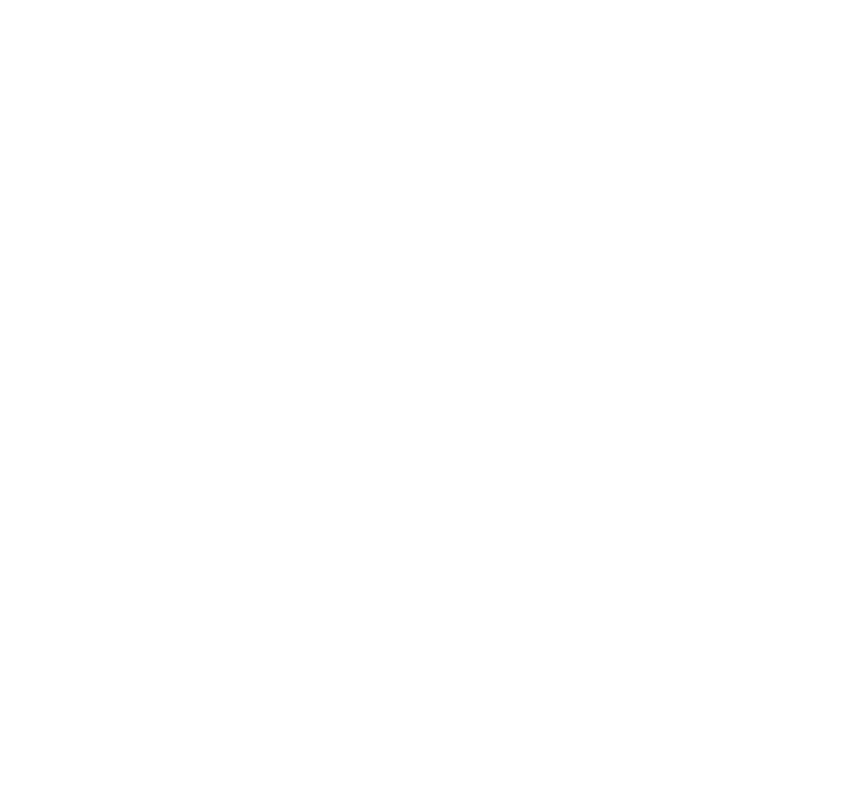
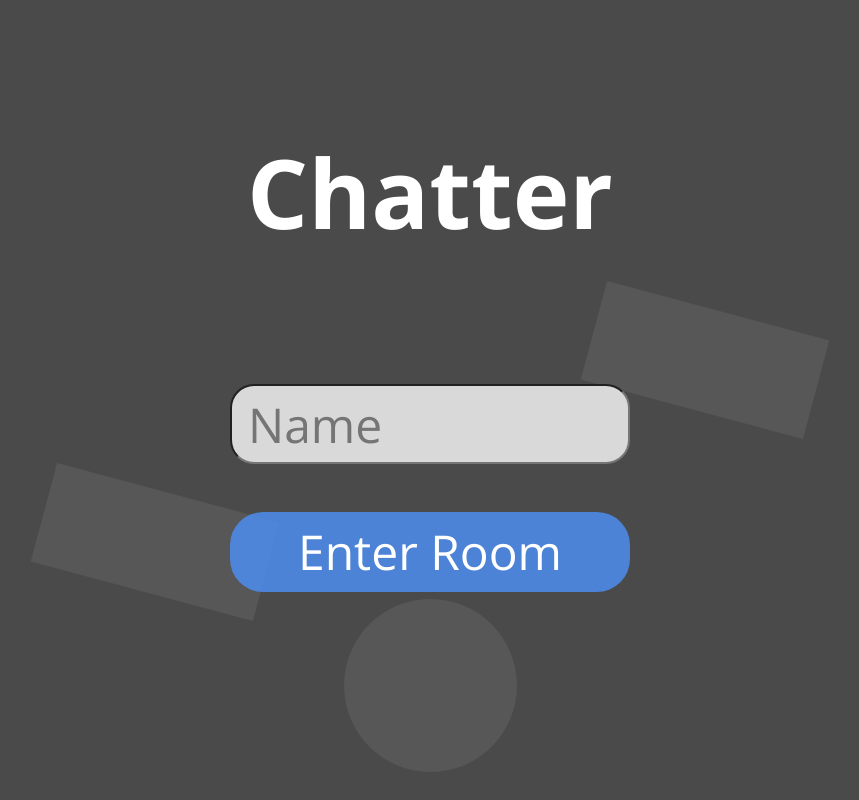
Before and after one commit to ChadWKirk/Chatter, a React (Vite) app in the folder client/: page / in a window 1280 px wide. Shown: the whole page, without its empty margins (210-1069 px from the left). Built offline with nearby package versions, Linux system fonts and the light colour scheme.

Commit message:
Styled enter page for desktop

```diff
--- a/client/src/App.css
+++ b/client/src/App.css
@@ -14,3 +14,135 @@
   --ColorPickerGreen: #00ff55;
   --Font: "Open Sans", sans-serif;
 }
+
+* {
+  margin: 0;
+  padding: 0;
+  box-sizing: border-box;
+  font-family: var(--Font);
+}
+
+a {
+  text-decoration: none;
+}
+
+input:focus {
+  outline: none;
+}
+
+#enterContainer {
+  background-color: var(--BGColor1);
+  height: 100vh;
+  display: flex;
+  flex-direction: column;
+  align-items: center;
+}
+
+rect {
+  width: 230px;
+  height: 102px;
+  background-color: var(--Grey1);
+  position: absolute;
+  z-index: 1;
+}
+
+#rect1 {
+  left: 250px;
+  transform: rotate(15deg);
+  animation: shapeMoveUpnDown 25s infinite ease-in-out;
+}
+
+#rect2 {
+  right: 250px;
+  transform: rotate(15deg);
+  animation: shapeMoveUpnDownReverse 25s infinite ease-in-out;
+}
+
+@keyframes shapeMoveUpnDown {
+  0% {
+    top: 200px;
+  }
+  50% {
+    top: 600px;
+  }
+  100% {
+    top: 200px;
+  }
+}
+
+@keyframes shapeMoveUpnDownReverse {
+  0% {
+    top: 600px;
+  }
+  50% {
+    top: 200px;
+  }
+  100% {
+    top: 600px;
+  }
+}
+
+circle {
+  width: 173px;
+  height: 173px;
+  border-radius: 50%;
+  background-color: var(--Grey1);
+  position: absolute;
+  z-index: 1;
+  animation: circleMoveUpnDown 15s infinite ease-in;
+}
+
+@keyframes circleMoveUpnDown {
+  0% {
+    top: 400px;
+  }
+  50% {
+    top: 600px;
+  }
+  100% {
+    top: 400px;
+  }
+}
+
+#enterH1 {
+  color: #fff;
+  font-size: 6rem;
+  line-height: 6rem;
+  margin: 9rem 0rem;
+  font-weight: bold;
+  position: static;
+  z-index: 2;
+}
+
+#enterForm {
+  display: flex;
+  flex-direction: column;
+  gap: 3rem;
+  position: static;
+  z-index: 1;
+}
+
+#enterInput {
+  background-color: #d9d9d9;
+  border-radius: 24px;
+  color: var(--Grey3);
+  font-size: 3rem;
+  height: 80px;
+  padding: 1rem;
+  width: 400px;
+}
+
+#enterButton {
+  background-color: #4d8deeda;
+  border-radius: 33px;
+  color: #fff;
+  font-size: 3rem;
+  line-height: 5rem;
+  height: 80px;
+  text-align: center;
+  width: 400px;
+}
+
+#enterButton:hover {
+  background-color: #4681da;
+}
--- a/client/src/App.tsx
+++ b/client/src/App.tsx
@@ -1,11 +1,22 @@
 import { useState } from "react";
-import reactLogo from "./assets/react.svg";
-import viteLogo from "/vite.svg";
 import "./Normalize.css";
 import "./App.css";
 
 function App() {
-  return <div></div>;
+  return (
+    <div id="enterContainer">
+      <rect id="rect1"></rect>
+      <rect id="rect2"></rect>
+      <circle></circle>
+      <h1 id="enterH1">Chatter</h1>
+      <form id="enterForm">
+        <input id="enterInput" placeholder="Name"></input>
+        <a id="enterButton" href="#">
+          Enter Room
+        </a>
+      </form>
+    </div>
+  );
 }
 
 export default App;
```
Also changed, not shown: client/src/Normalize.css.
